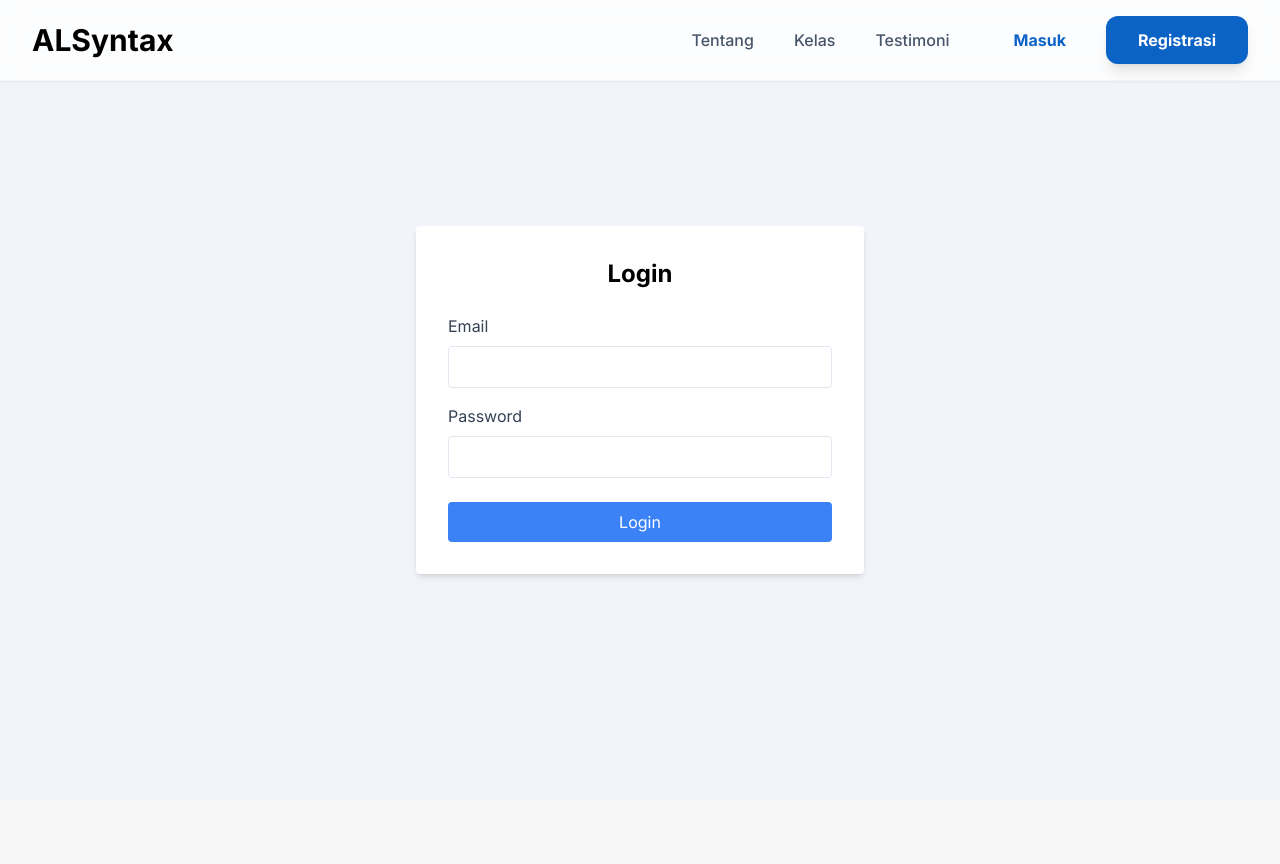
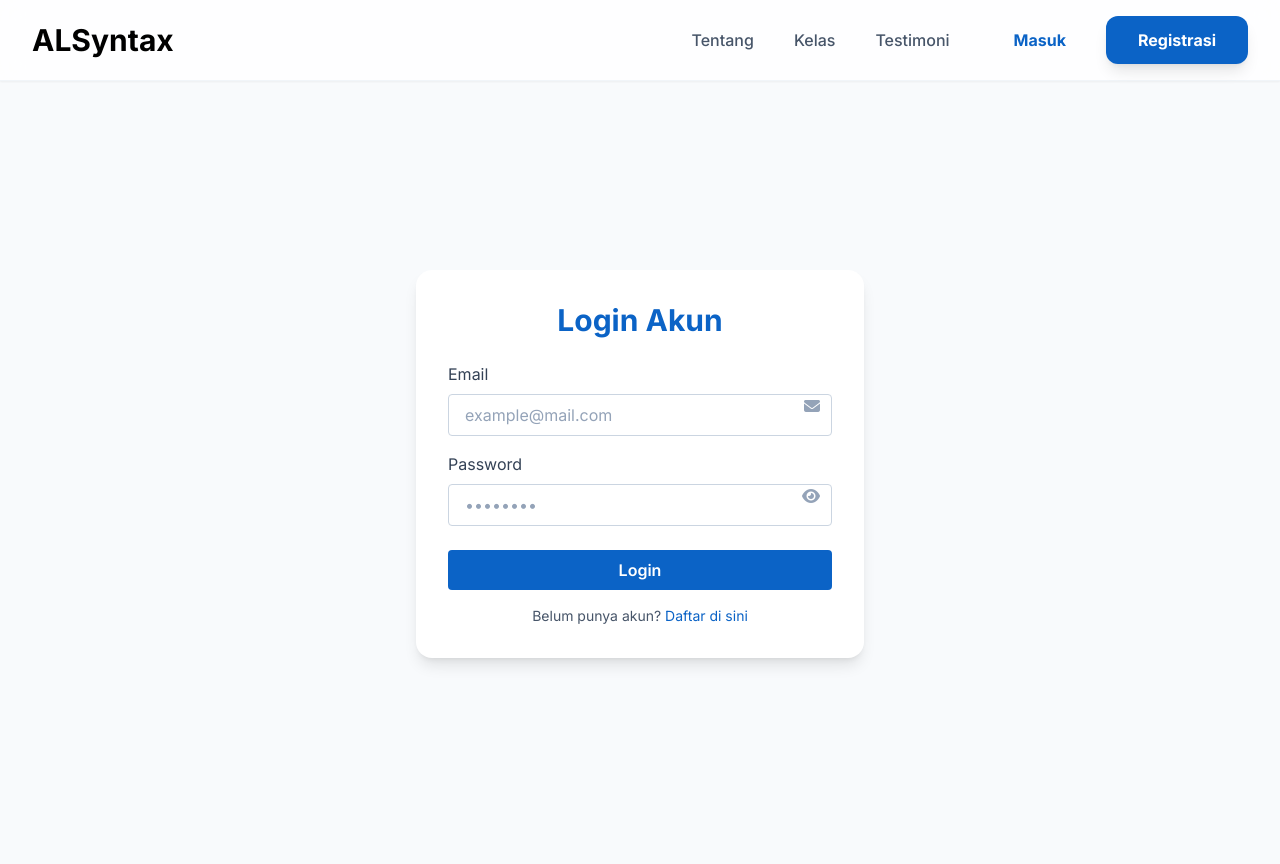
Before and after one commit to muzaaqi/responsi-uts-pwp, a Flask app: page /login in a window 1280 px wide. Before the commit the page ends 579 px from the top, so only its background shows below. Run offline with Flask 3, Linux system fonts and the light colour scheme; some libraries are stand-ins or nearby versions.

Commit message:
chore(ui): refactor login page

```diff
--- a/templates/login.html
+++ b/templates/login.html
@@ -1,44 +1,77 @@
-{% extends 'layout.html' %}
+{% extends 'layout.html' %} {% block head %}
+<title>Login</title>
+<script
+  src="https://kit.fontawesome.com/a076d05399.js"
+  crossorigin="anonymous"
+></script>
+{% endblock %} {% block body %}
+<div class="min-h-screen flex items-center justify-center mt-16">
+  <div class="bg-white p-8 rounded-2xl shadow-lg w-full max-w-md">
+    <h2 class="text-3xl font-bold mb-6 text-center text-primary">Login Akun</h2>
 
-{% block head %}
-  <title>Login</title>
-{% endblock %}
+    {% if message %}
+    <div class="mb-4 text-red-500 text-center font-semibold">{{ message }}</div>
+    {% endif %}
 
-{% block body %}
-  <div class="min-h-screen flex items-center justify-center bg-gray-100">
-    <div class="bg-white p-8 rounded shadow-md w-full max-w-md">
-      <h2 class="text-2xl font-bold mb-6 text-center">Login</h2>
-      {% if message %}
-        <div class="mb-4 text-red-500 text-center">{{ message }}</div>
-      {% endif %}
     <form method="POST" action="{{ url_for('login') }}">
-        <div class="mb-4">
+      <div class="mb-4 relative">
         <label class="block text-gray-700 mb-2" for="email">Email</label>
         <input
-            class="w-full px-3 py-2 border rounded"
+          class="w-full px-4 py-2 border border-gray-300 rounded focus:ring-2 focus:ring-green-400 focus:outline-none transition"
           type="email"
           id="email"
           name="email"
+          placeholder="example@mail.com"
           required
         />
+        <i
+          class="fa-solid fa-envelope absolute right-3 top-9 text-gray-400"
+        ></i>
       </div>
-        <div class="mb-6">
+
+      <div class="mb-6 relative">
         <label class="block text-gray-700 mb-2" for="password">Password</label>
         <input
-            class="w-full px-3 py-2 border rounded"
+          class="w-full px-4 py-2 border border-gray-300 rounded focus:ring-2 focus:ring-green-400 focus:outline-none transition"
           type="password"
           id="password"
           name="password"
+          placeholder="••••••••"
           required
         />
+        <i
+          id="togglePassword"
+          class="fa-solid fa-eye absolute right-3 top-9 text-gray-400 cursor-pointer"
+        ></i>
       </div>
+
       <button
-          class="w-full bg-blue-500 text-white py-2 px-4 rounded hover:bg-blue-600"
+        class="w-full bg-primary text-white py-2 px-4 rounded hover:bg-primary transition duration-300 font-semibold"
         type="submit"
       >
         Login
       </button>
+
+      <p class="text-center text-gray-600 mt-4 text-sm">
+        Belum punya akun?
+        <a href="{{ url_for('register') }}" class="text-primary hover:underline"
+          >Daftar di sini</a
+        >
+      </p>
     </form>
   </div>
 </div>
+
+<script>
+  // Toggle Password
+  const togglePassword = document.getElementById("togglePassword");
+  const passwordInput = document.getElementById("password");
+  togglePassword.addEventListener("click", () => {
+    const type =
+      passwordInput.getAttribute("type") === "password" ? "text" : "password";
+    passwordInput.setAttribute("type", type);
+    togglePassword.classList.toggle("fa-eye");
+    togglePassword.classList.toggle("fa-eye-slash");
+  });
+</script>
 {% endblock %}
```
Lines whose indentation alone changed are shown as unchanged.
